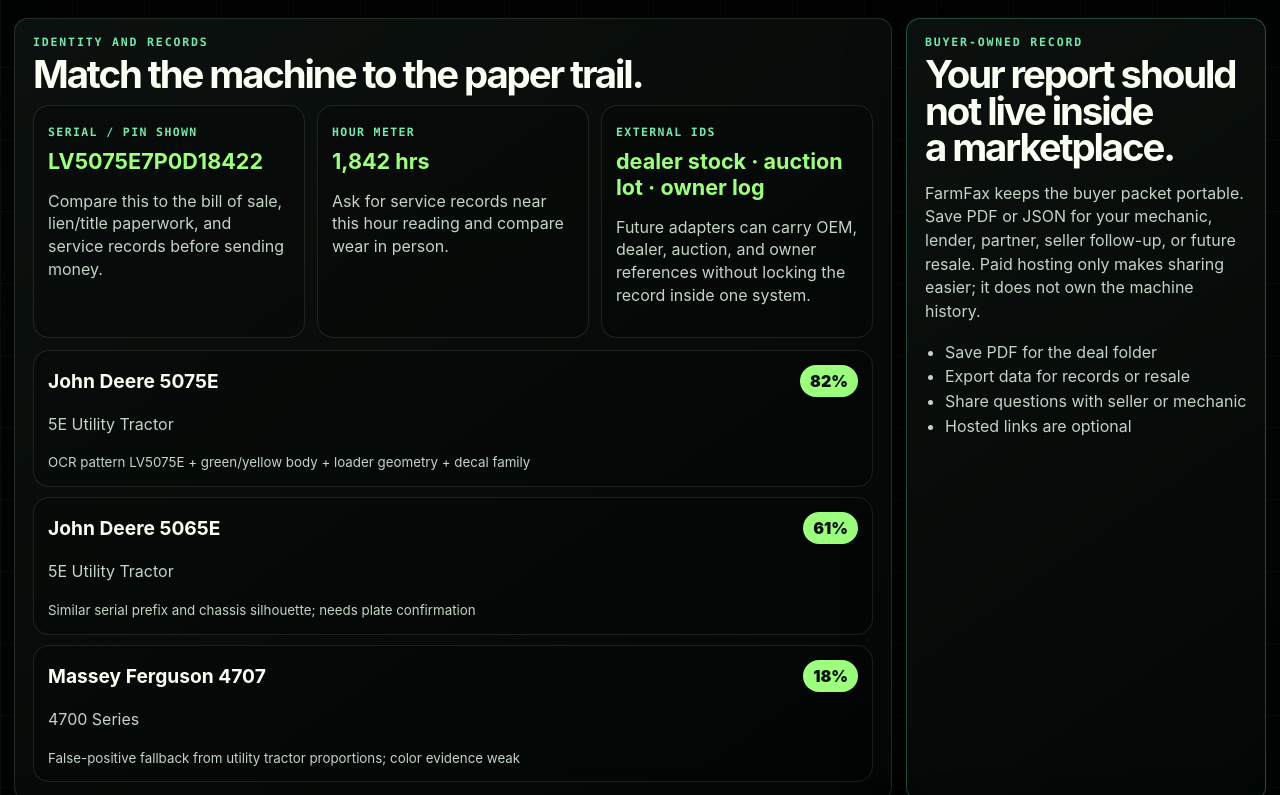
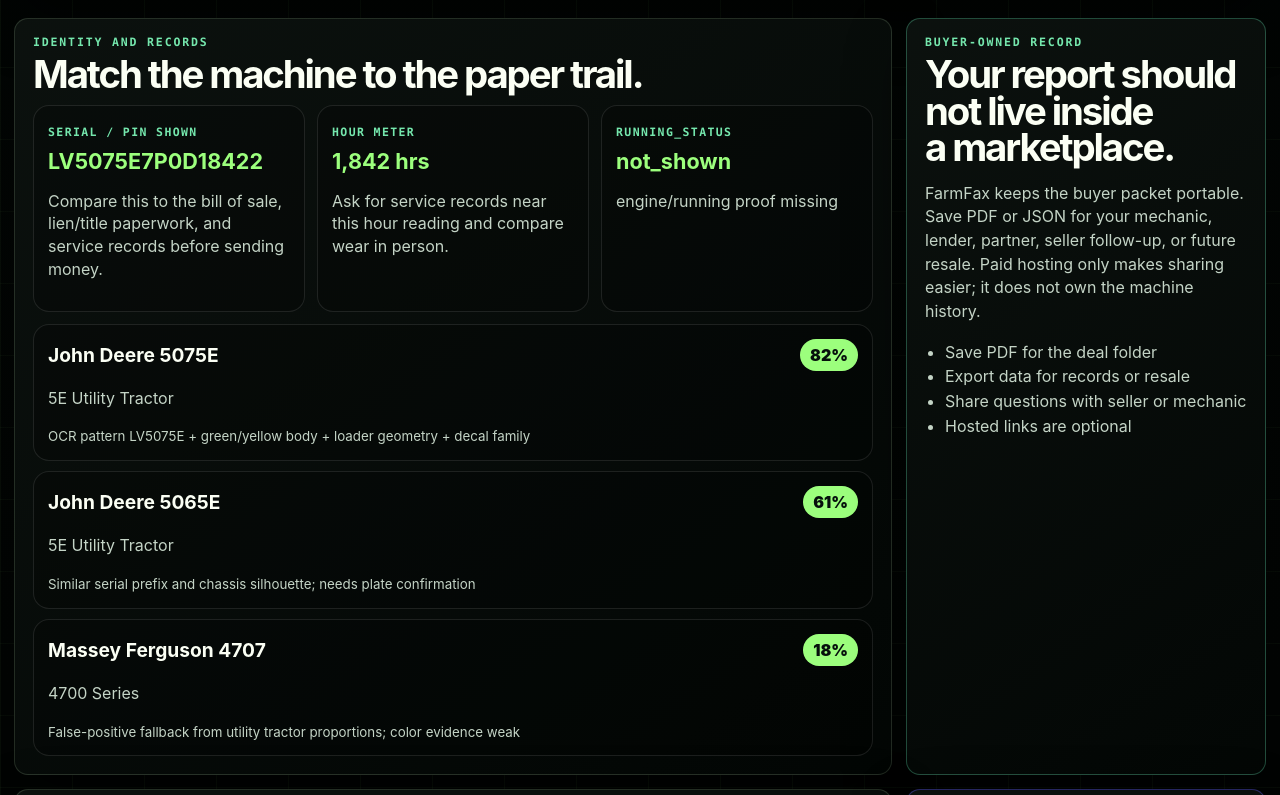
Before and after one commit to primetimeindy/farmfax, a React (Vite) app: page / in a window 1280 px wide. Shown: the part 6845-7640 px from the top of the page. Built offline with nearby package versions, Linux system fonts and the light colour scheme; no server answers.

Commit message:
fix: preserve FarmFax truth fields

```diff
--- a/src/App.tsx
+++ b/src/App.tsx
@@ -113,6 +113,8 @@
   risk: 'green' | 'yellow' | 'red'
 }
 
+type RunningStatus = 'non_running' | 'not_shown' | 'unknown'
+
 type FarmFaxReport = {
   report_id: string
   schema_version: string
@@ -121,7 +123,10 @@
   demo_mode: boolean
   equipment_type: string
   serial_number: string
-  hour_meter: number
+  hour_meter: number | null
+  hour_meter_status: 'shown' | 'unknown'
+  running_status: RunningStatus
+  running_status_source: string
   make_model_guess: CatalogCandidate
   condition_score: number
   confidence: number
@@ -161,7 +166,7 @@
   missing_evidence: string[]
   open_record_commitment: string
   integration_stack: string[]
-  market_context_stats: Array<{ label: string; value: string; source: string }>
+  market_context_stats: Array<{ label: string; value: string; source: string; date: string; caveat: string }>
   system_integrations: Array<{ name: string; role: string; status: 'working demo' | 'planned backend seam' | 'simulated commerce seam'; proof: string }>
 }
 
@@ -214,11 +219,13 @@
 ]
 
 const marketContextStats = [
-  { label: 'Agricultural machinery market', value: '$193B in 2026', source: 'Mordor Intelligence agricultural machinery market estimate' },
-  { label: 'Tractors remain core', value: '35.9% of 2025 machinery value', source: 'Mordor Intelligence type-segment estimate' },
-  { label: 'Live resale marketplace proof', value: '8,192 agriculture listings', source: 'IronPlanet agriculture category snapshot, Jun 2026' },
-  { label: 'Repair access friction', value: '125 sensors in one combine', source: 'U.S. PIRG Deere in the Headlights' },
+  { label: 'Agricultural machinery market', value: '$193B in 2026', source: 'Mordor Intelligence agricultural machinery market estimate', date: '2026', caveat: 'Market-size context only; not a valuation for this tractor.' },
+  { label: 'Tractors remain core', value: '35.9% of 2025 machinery value', source: 'Mordor Intelligence type-segment estimate', date: '2025', caveat: 'Category mix, not condition or resale proof.' },
+  { label: 'Live resale marketplace proof', value: '8,192 agriculture listings', source: 'IronPlanet agriculture category snapshot', date: 'Jun 2026', caveat: 'Listing count snapshot; inventory changes.' },
+  { label: 'Repair access friction', value: '125 sensors in one combine', source: 'U.S. PIRG Deere in the Headlights', date: '2023', caveat: 'Repair-access example; not a claim about this tractor.' },
 ]
+
+const hourMeterLabel = (hours: number | null) => (hours == null ? 'Unknown' : `${hours.toLocaleString()} hrs`)
 
 function stateLabel(state: CaptureState) {
   if (state === 'accepted') return 'photo received'
@@ -767,6 +774,8 @@
     const penalty = findings.reduce((sum, finding) => sum + severityWeight(finding.severity), 0) + missing.length * 5
     return Math.round(Math.max(0, Math.min(100, reportSeed.conditionScore - penalty * 0.15 + acceptedCount)))
   }, [acceptedCount, findings, missing.length, reportSeed.conditionScore])
+  const runningStatus: RunningStatus = slots.find((slot) => slot.id === 'engine')?.state === 'missing' ? 'not_shown' : 'unknown'
+  const runningStatusSource = runningStatus === 'not_shown' ? 'engine/running proof missing' : 'engine bay media supplied; running not proven'
 
   const report: FarmFaxReport = useMemo(() => ({
     report_id: reportSeed.reportId,
@@ -776,7 +785,10 @@
     demo_mode: true,
     equipment_type: reportSeed.equipmentType,
     serial_number: reportSeed.serialNumber,
-    hour_meter: reportSeed.hourMeter ?? 0,
+    hour_meter: reportSeed.hourMeter,
+    hour_meter_status: reportSeed.hourMeter == null ? 'unknown' : 'shown',
+    running_status: runningStatus,
+    running_status_source: runningStatusSource,
     make_model_guess: reportSeed.makeModelGuess,
     condition_score: conditionScore,
     confidence: reportSeed.confidence,
@@ -839,7 +851,7 @@
       status: item.status,
       proof: item.line,
     })),
-  }), [acceptedCount, analyzedSlots, beforeDepositChecklist, conditionScore, detectorModuleExports, detectorQuestions, findings, mechanicHandoffSummary, missing, moduleRiskSummary, photoSourceCount, reportSeed, sampledFrameCount, scenarioState.selectedScenarioId, riskSummary, videoSourceCount])
+  }), [acceptedCount, analyzedSlots, beforeDepositChecklist, conditionScore, detectorModuleExports, detectorQuestions, findings, mechanicHandoffSummary, missing, moduleRiskSummary, photoSourceCount, reportSeed, runningStatus, runningStatusSource, sampledFrameCount, scenarioState.selectedScenarioId, riskSummary, videoSourceCount])
 
   const openRecordPreview = useMemo(() => ({
     schema: report.schema_version,
@@ -852,7 +864,10 @@
       type: report.equipment_type,
       serial_pin: report.serial_number,
       make_model_guess: `${report.make_model_guess.make} ${report.make_model_guess.model}`,
-      hour_meter: reportSeed.hourMeter ?? 'unknown',
+      hour_meter: report.hour_meter,
+      hour_meter_status: report.hour_meter_status,
+      running_status: report.running_status,
+      running_status_source: report.running_status_source,
     },
     evidence: report.visual_analysis.length ? report.visual_analysis.map((item) => ({ slot: item.slot, summary: item.summary, confidence: item.confidence })) : slots.map((slot) => ({ slot: slot.id, state: slot.state, has_image: Boolean(slot.image) })),
     detector_modules: report.detector_modules.map((module) => ({ slot: module.slot, module: module.name, score: module.score, risk: module.risk, output: module.output })),
@@ -865,7 +880,7 @@
     before_deposit_checklist: report.before_deposit_checklist,
     risk_summary: report.risk_summary.map((risk) => ({ id: risk.id, score: risk.score, level: risk.level, action: risk.buyerAction })),
     portability: 'Core record exports as JSON/PDF; paid hosting does not own the equipment history.',
-  }), [report, reportSeed.hourMeter, slots])
+  }), [report, slots])
 
   const workflowTrace = useMemo(() => [
     {
@@ -1454,7 +1469,7 @@
         </article>
         <article className="report-preview-card" data-qa="report-preview-card">
           <div className="preview-topline"><span>FarmFax report preview</span><b>{conditionScore}/100</b></div>
-          <h3>{report.make_model_guess.make} {report.make_model_guess.model} · {report.hour_meter.toLocaleString()} hrs</h3>
+          <h3>{report.make_model_guess.make} {report.make_model_guess.model} · {hourMeterLabel(report.hour_meter)}</h3>
           <div className="preview-findings">
             {findings.slice(0, 3).map((finding) => (
               <p key={`preview-${finding.category}`}><b>{finding.category}:</b> {finding.finding}</p>
@@ -1536,13 +1551,13 @@
             </article>
             <article>
               <span>hour meter</span>
-              <b>{reportSeed.hourMeter == null ? 'Unknown' : `${report.hour_meter.toLocaleString()} hrs`}</b>
-              <p>Ask for service records near this hour reading and compare wear in person.</p>
+              <b>{hourMeterLabel(report.hour_meter)}</b>
+              <p>{report.hour_meter == null ? 'Ask for a readable hour-meter photo before relying on usage.' : 'Ask for service records near this hour reading and compare wear in person.'}</p>
             </article>
             <article>
-              <span>external IDs</span>
-              <b>dealer stock · auction lot · owner log</b>
-              <p>Future adapters can carry OEM, dealer, auction, and owner references without locking the record inside one system.</p>
+              <span>running_status</span>
+              <b>{report.running_status}</b>
+              <p>{report.running_status_source}</p>
             </article>
           </div>
           <div className="candidate-list">
@@ -1754,7 +1769,8 @@
             <article key={item.label}>
               <span>{item.label}</span>
               <b>{item.value}</b>
-              <p>{item.source}</p>
+              <p>{item.source} · {item.date}</p>
+              <small>{item.caveat}</small>
             </article>
           ))}
         </div>
```
Also changed, not shown: scripts/verify-demo.mjs (+8 -0 lines).
